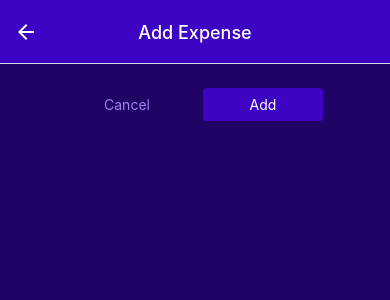
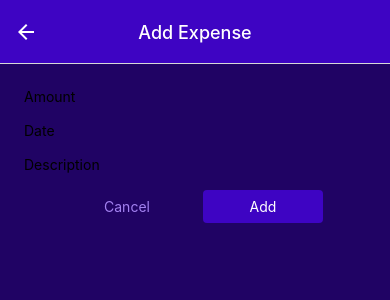
Before and after one commit to Juciano-Farias/RN-Expense-Tracker, a React Native app: screen /ManageExpenses in a window 390 px wide. Shown: the top 300 px of the page. Built offline with nearby package versions, Linux system fonts and the light colour scheme.

Commit message:
feat: Basic form

```diff
--- a/screen/ManageExpenses.js
+++ b/screen/ManageExpenses.js
@@ -1,5 +1,6 @@
 import { useContext, useLayoutEffect } from "react";
 import { StyleSheet, View } from "react-native";
+import ExpenseForm from "../components/ManageExpense/ExpenseForm";
 import Button from "../components/UI/Button";
 
 import IconButton from "../components/UI/IconsButton";
@@ -46,6 +47,7 @@
 
   return (
     <View style={styles.container}>
+      <ExpenseForm />
       <View style={styles.buttons}>
         <Button style={styles.button} mode="flat" onPress={cancelHandler}>
           Cancel
```
